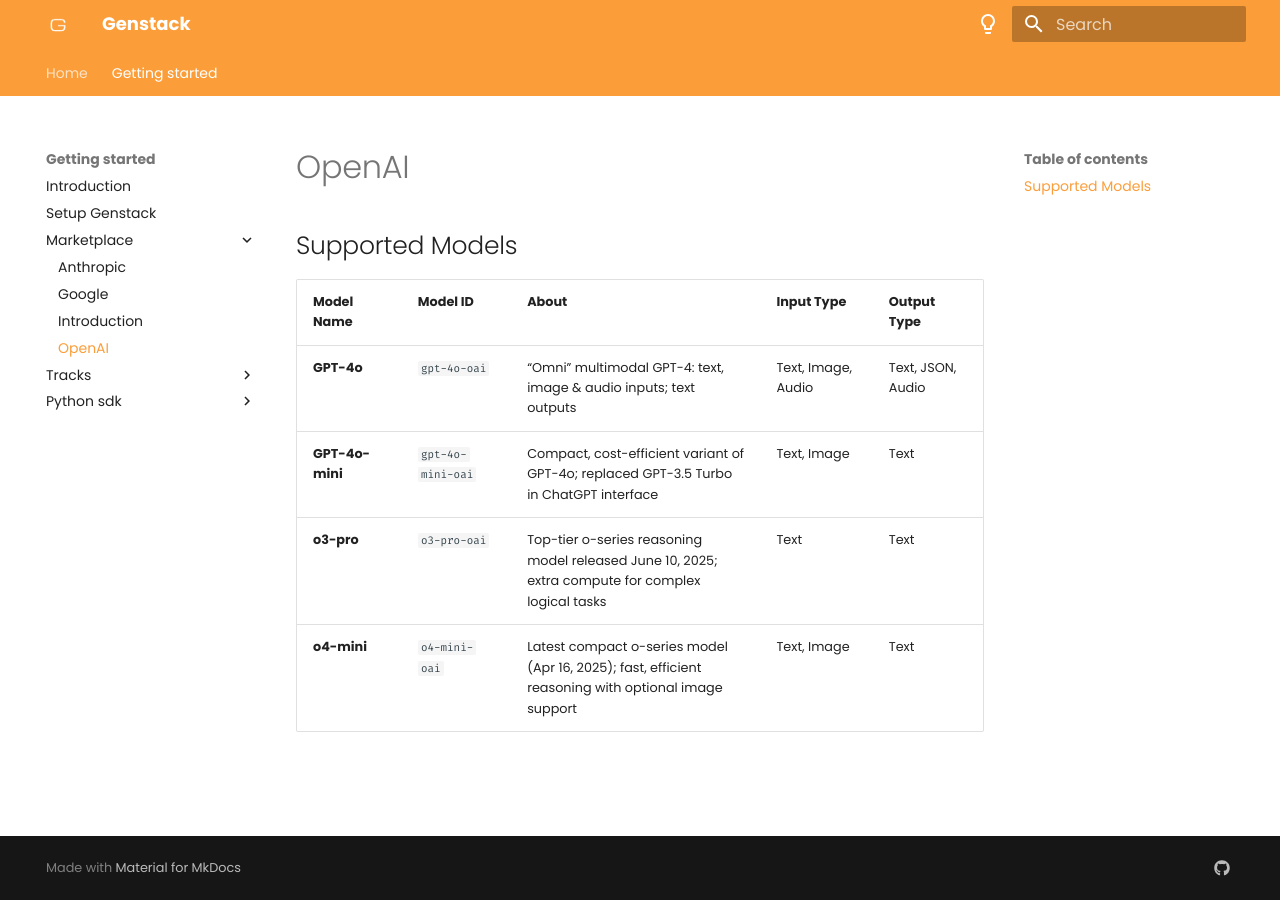
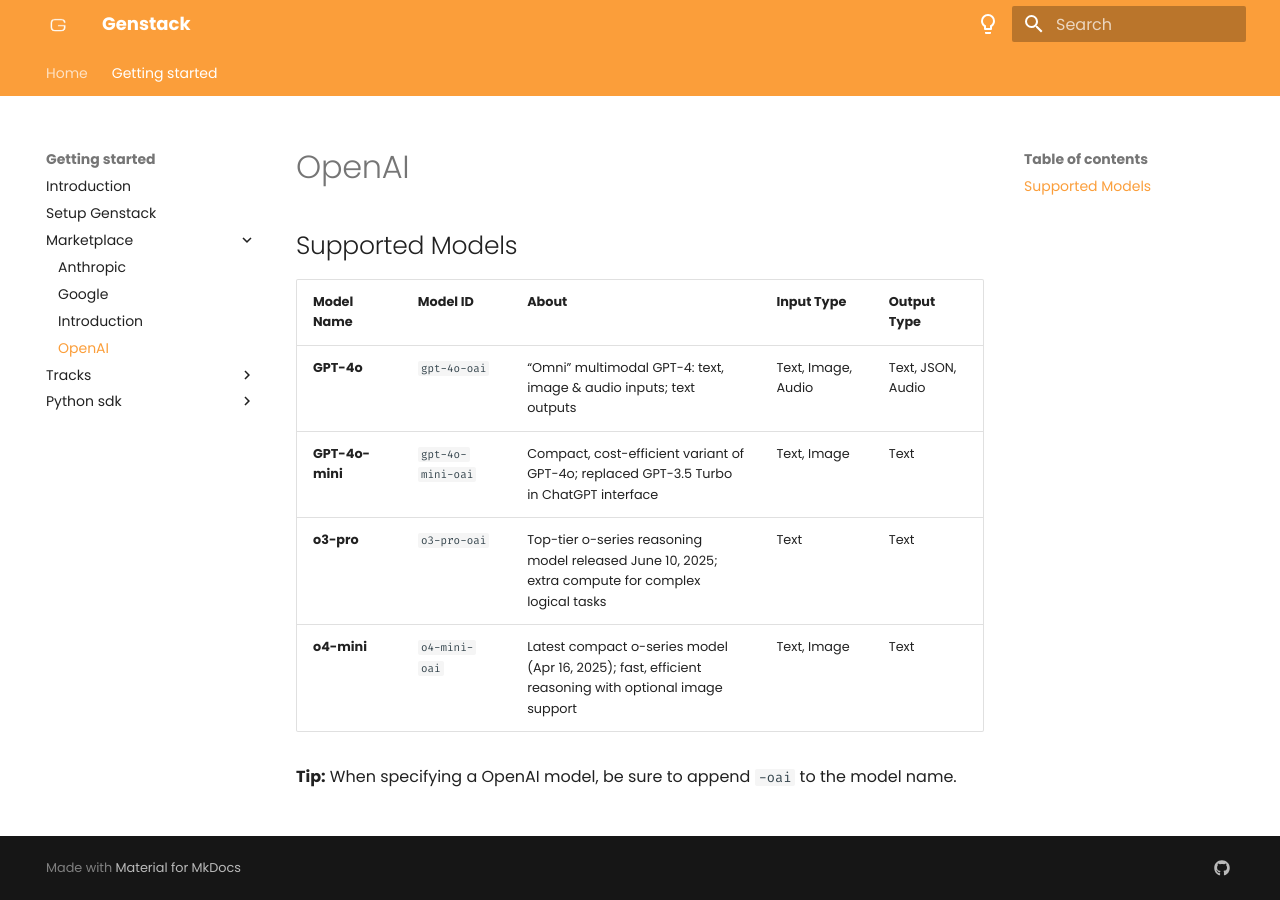
Before and after one commit to GenstackOrg/Docs, an MkDocs documentation site: the page built from docs/getting-started/Marketplace/openai.md, in a window 1280 px wide. Built offline with MkDocs 1.6.1 and Material for MkDocs 9.7.7, drawn with Linux system fonts in a browser that asks for light colours.

Commit message:
update: tips

```diff
--- a/docs/getting-started/Marketplace/openai.md
+++ b/docs/getting-started/Marketplace/openai.md
@@ -8,3 +8,5 @@
 | **GPT-4o-mini**           | `gpt-4o-mini-oai`           | Compact, cost-efficient variant of GPT-4o; replaced GPT-3.5 Turbo in ChatGPT interface              | Text, Image        | Text            |
 | **o3-pro**                | `o3-pro-oai`                | Top-tier o-series reasoning model released June 10, 2025; extra compute for complex logical tasks   | Text               | Text                   |
 | **o4-mini**               | `o4-mini-oai`               | Latest compact o-series model (Apr 16, 2025); fast, efficient reasoning with optional image support | Text, Image        | Text                     |
+
+**Tip:** When specifying a OpenAI model, be sure to append `-oai` to the model name.
```
Also changed, not shown: docs/getting-started/Marketplace/google.md (+3 -0 lines).
